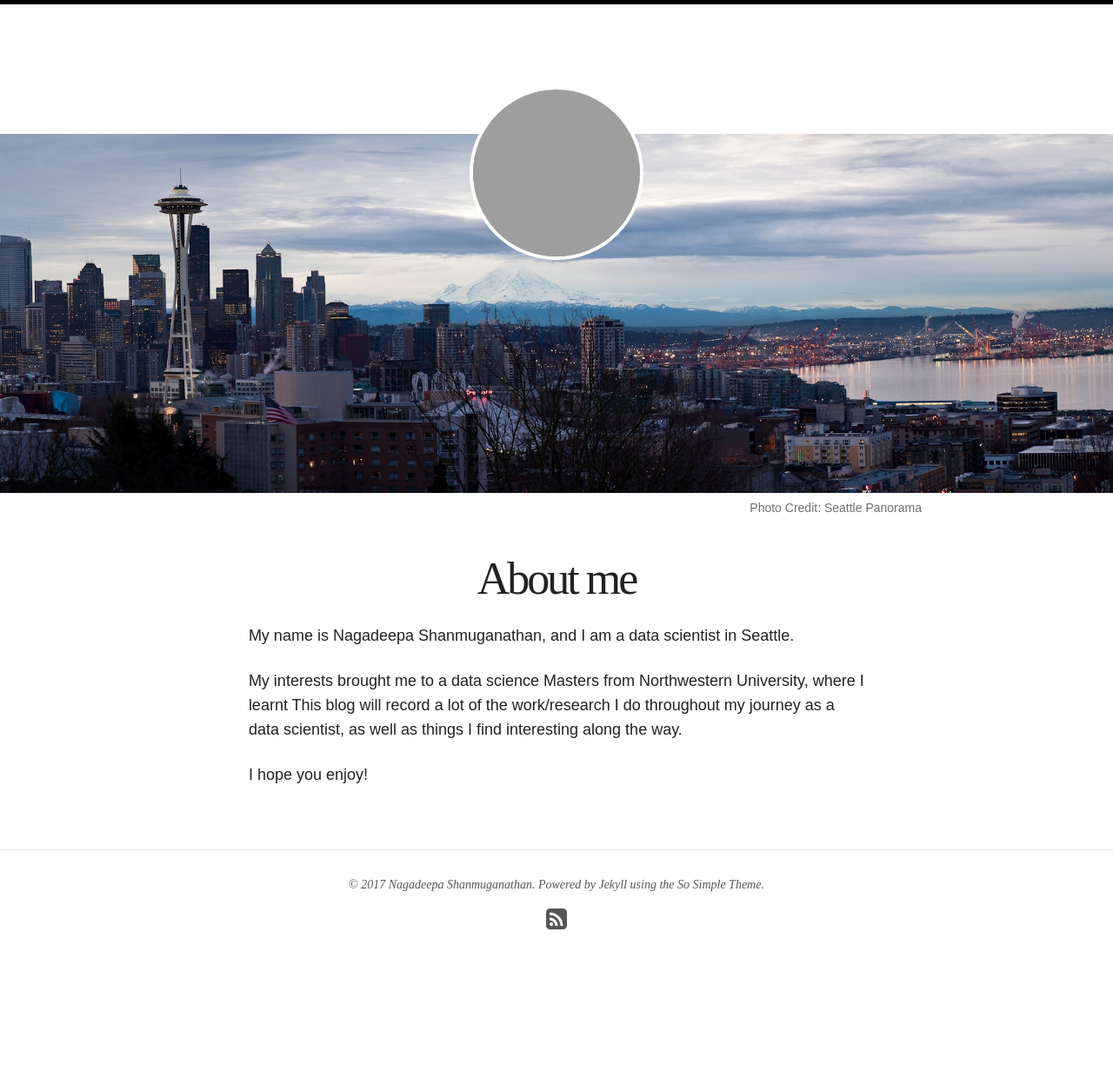
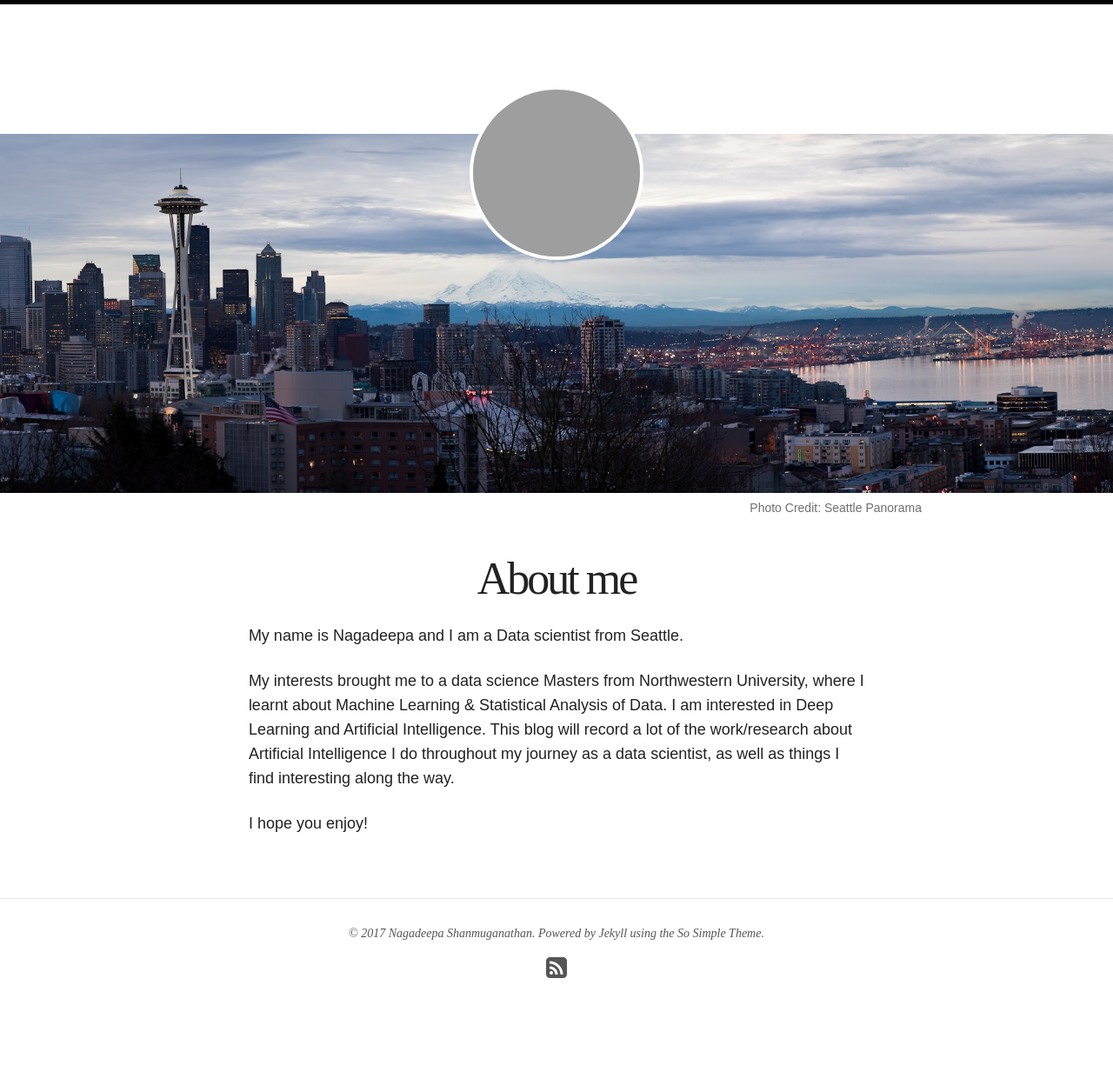
Before and after one commit to nagadeepa-zz/nagadeepa.github.io, a Jekyll site: the page built from about/index.md, in a window 1280 px wide. Shown: the whole page at 87% size. Built offline with Jekyll 4.4.1, drawn with Linux system fonts in a browser that asks for light colours; nearby versions of some CDN libraries; before the commit the page ends 1169 px from its top, so only the background shows below that.

Commit message:
updated about

```diff
--- a/about/index.md
+++ b/about/index.md
@@ -9,9 +9,10 @@ image:
   creditlink: http://www.aribrownest.com/wp-content/uploads/2010/03/seattle-skyline-panorama-kerry-park-large.jpg
 ---
 
-My name is Nagadeepa Shanmuganathan, and I am a data scientist in Seattle.
+My name is Nagadeepa and I am a Data scientist from Seattle.
 
-My interests brought me to a data science Masters from Northwestern University, where I learnt
-This blog will record a lot of the work/research I do throughout my journey as a data scientist, as well as things I find interesting along the way.
+My interests brought me to a data science Masters from Northwestern University, where I learnt about Machine Learning & Statistical Analysis of Data.
+I am interested in Deep Learning and Artificial Intelligence.
+This blog will record a lot of the work/research about Artificial Intelligence I do throughout my journey as a data scientist, as well as things I find interesting along the way.
 
 I hope you enjoy!
```
